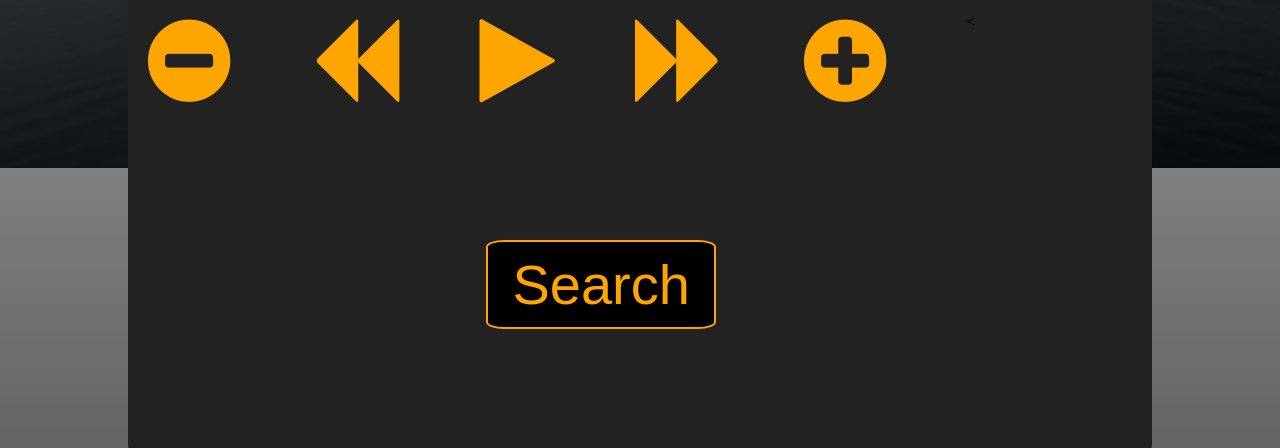
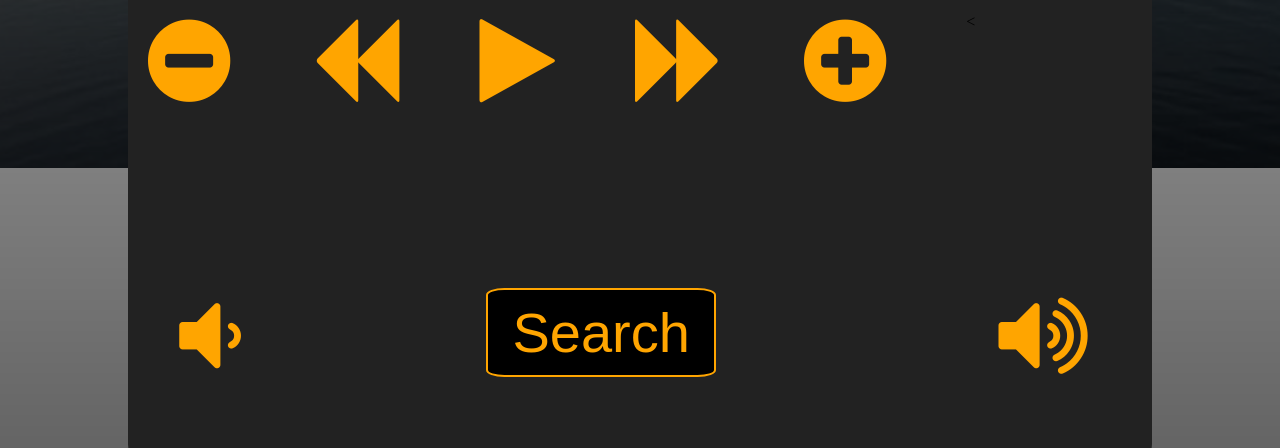
Before and after one commit to slippy17/webserver_zero, a Flask app: page / in a window 1280 px wide. Shown: the part 632-1080 px from the top of the page. Run offline with Flask 2, Linux system fonts and the light colour scheme; data that the repository does not hold is empty; parts of the project's set-up code (start-up, migrations or seed data) failed here and were passed over; some libraries are stand-ins or nearby versions.

Commit message:
add volume controls

```diff
--- a/static/styles.css
+++ b/static/styles.css
@@ -144,7 +144,7 @@ body {
 	position: absolute;
 	cursor: pointer;
 	font-size: 6px;
-	top : 81%;
+	top : 85%;
 	left : 35%;
 	border-radius : 8%;
 	font-size: 56px;
@@ -154,6 +154,18 @@ body {
 	padding: 10px 24px;
 
 }
+.player .main .controls > div.vol-up-control i.fa-volume-up {
+	position:absolute;
+	top: 85%;
+	left:85%;
+}
+
+.player .main .controls > div.vol-down-control i.fa-volume-down {
+	position:absolute;
+	top: 85%;
+	left:5%;
+}
+
 
 
 .player .player-list {
--- a/templates/index.html
+++ b/templates/index.html
@@ -53,7 +53,13 @@
 
 		<div class="search">
 			<button>Search</button><
-		</div>
+			</div>
+			<div class="vol-up-control">
+				<i class="fa fa-volume-up"></i>
+			</div>
+			<div class="vol-down-control">
+				<i class="fa fa-volume-down"></i>
+			</div>
 
 
 
```
